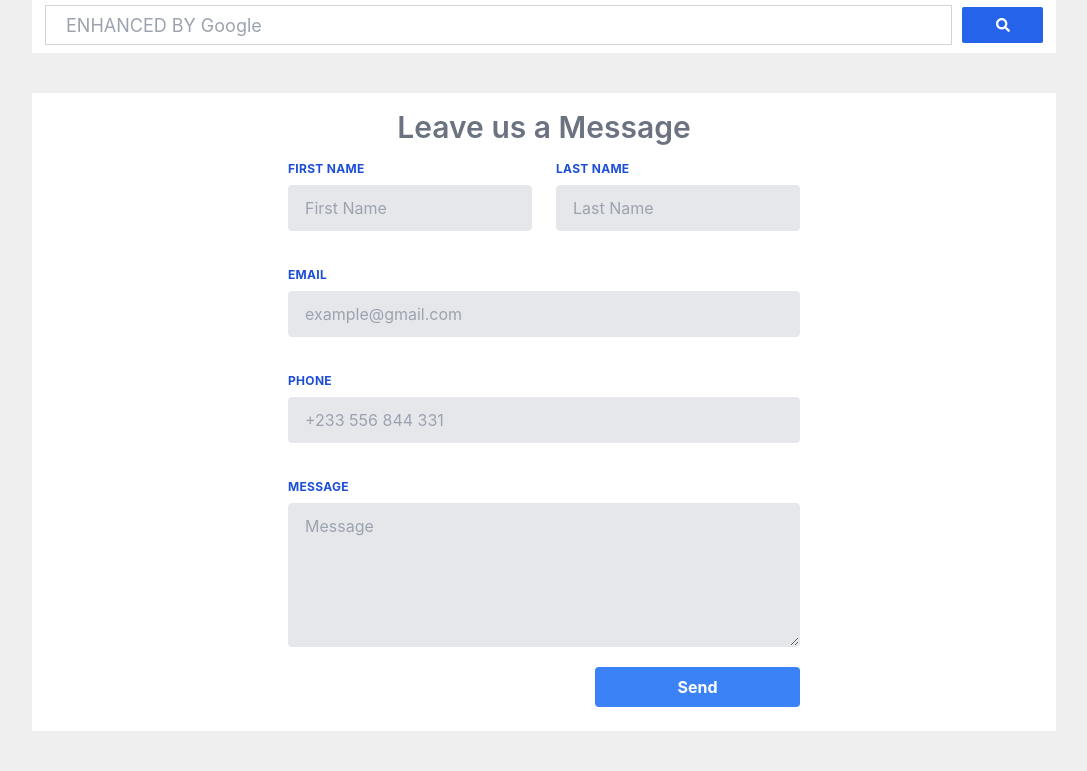
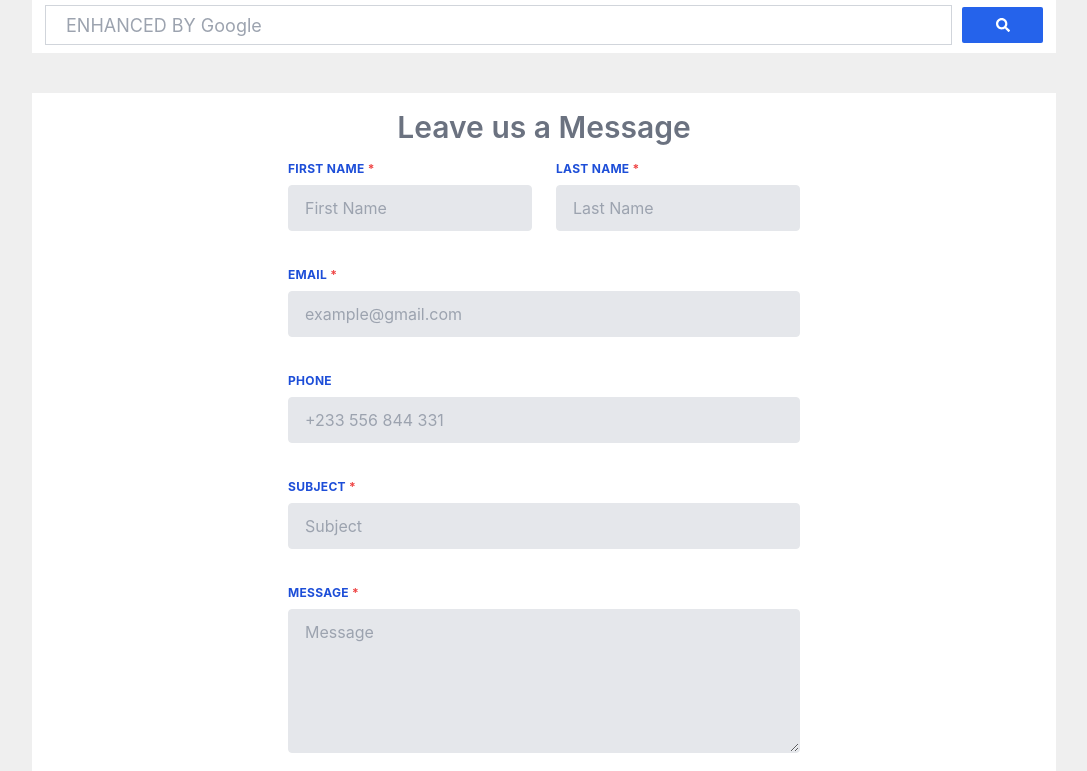
Before and after one commit to qbentil/bentility, a Next.js app: page /contact in a window 1280 px wide. Shown: the part 435-1206 px from the top of the page, without its empty margins (96-1183 px from the left). Built offline with nearby package versions, Linux system fonts and the light colour scheme; a web font is replaced by a local one.

Commit message:
COmplete Form Design

```diff
--- a/components/Form/index.tsx
+++ b/components/Form/index.tsx
@@ -1,25 +1,56 @@
-import React from "react";
+import React, { useState } from "react";
+
 import SectionTitle from "../SectionTitle";
 
 const Form = () => {
+  const [firstName, setFirstName] = useState("");
+  const [lastName, setLastName] = useState("");
+  const [email, setEmail] = useState("");
+  const [message, setMessage] = useState("");
+  const [phone, setPhone] = useState("");
+  const [subject, setSubject] = useState("");
+
+  const sendMessage = () => {
+    console.log(`   First Name: ${firstName}`);
+    console.log(`   Last Name: ${lastName}`);
+    console.log(`   Email: ${email}`);
+    console.log(`   Message: ${message}`);
+    console.log(`   Phone: ${phone}`);
+    console.log(`   Subject: ${subject}`);
+    resetForm();
+
+  };
+  const resetForm = () => {
+    setFirstName("");
+    setLastName("");
+    setEmail("");
+    setMessage("");
+    setPhone("");
+    setSubject("");
+  };
+
+
   return (
-    <div className="w-full bg-white">
+    <div className="w-full bg-white px-4 md:px-0">
       <div className="flex flex-col items-center justify-center">
         <SectionTitle title="Leave us a Message" tp="center" />
 
-        <form className="w-full max-w-lg mb-4">
+        <form className="w-full max-w-lg mb-4" id="form">
+
           <div className="flex flex-wrap -mx-3 mb-6">
             <div className="w-full md:w-1/2 px-3 mb-6 md:mb-0">
               <label
                 className="block uppercase tracking-wide text-blue-700 text-xs font-bold mb-2"
                 htmlFor="grid-first-name"
               >
-                First Name
+                First Name <span className="text-red-500">*</span>
               </label>
               <input
                 className="appearance-none block w-full bg-gray-200 text-blue-700 border border-gray-200 rounded py-3 px-4 mb-3 leading-tight focus:outline-none focus:bg-white focus:border-blue-600"
                 id="grid-first-name"
                 type="text"
+                onChange={(e) => setFirstName(e.target.value)}
+                value={firstName}
                 placeholder={"First Name"}
               />
             </div>
@@ -28,12 +59,14 @@ const Form = () => {
                 className="block uppercase tracking-wide text-blue-700 text-xs font-bold mb-2"
                 htmlFor="grid-last-name"
               >
-                Last Name
+                Last Name <span className="text-red-500">*</span>
               </label>
               <input
                 className="appearance-none block w-full bg-gray-200 text-blue-700 border border-gray-200 rounded py-3 px-4 mb-3 leading-tight focus:outline-none focus:bg-white focus:border-blue-600"
                 id="grid-last-name"
                 type="text"
+                onChange={(e) => setLastName(e.target.value)}
+                value={lastName}
                 placeholder={`Last Name`}
               />
             </div>
@@ -44,12 +77,14 @@ const Form = () => {
                 className="block uppercase tracking-wide text-blue-700 text-xs font-bold mb-2"
                 htmlFor="grid-email"
               >
-                Email
+                Email <span className="text-red-500">*</span>
               </label>
               <input
                 className="appearance-none block w-full bg-gray-200 text-blue-700 border border-gray-200 rounded py-3 px-4 mb-3 leading-tight focus:outline-none focus:bg-white focus:border-blue-600"
                 id="grid-email"
                 type="email"
+                onChange={(e) => setEmail(e.target.value)}
+                value={email}
                 placeholder={`example@gmail.com`}
               />
             </div>
@@ -66,7 +101,27 @@ const Form = () => {
                 className="appearance-none block w-full bg-gray-200 text-blue-700 border border-gray-200 rounded py-3 px-4 mb-3 leading-tight focus:outline-none focus:bg-white focus:border-blue-600"
                 id="grid-phone"
                 type="text"
+                onChange={(e) => setPhone(e.target.value)}
+                value={phone}
                 placeholder={`+233 556 844 331`}
+              />
+            </div>
+          </div>
+          <div className="flex flex-wrap -mx-3 mb-6">
+            <div className="w-full px-3">
+              <label
+                className="block uppercase tracking-wide text-blue-700 text-xs font-bold mb-2"
+                htmlFor="grid-subject"
+              >
+                Subject <span className="text-red-500">*</span>
+              </label>
+              <input
+                className="appearance-none block w-full bg-gray-200 text-blue-700 border border-gray-200 rounded py-3 px-4 mb-3 leading-tight focus:outline-none focus:bg-white focus:border-blue-600"
+                id="grid-subject"
+                type="text"
+                onChange={(e) => setSubject(e.target.value)}
+                value={subject}
+                placeholder={`Subject`}
               />
             </div>
           </div>
@@ -76,18 +131,26 @@ const Form = () => {
                 className="block uppercase tracking-wide text-blue-700 text-xs font-bold mb-2"
                 htmlFor="grid-city"
               >
-                Message
+                Message <span className="text-red-500">*</span>
               </label>
               <textarea
                 className="appearance-none block w-full h-36 bg-gray-200 text-blue-700 border border-gray-200 rounded py-3 px-4 mb-3 leading-tight focus:outline-none focus:bg-white focus:border-blue-600"
                 id="grid-city"
+                onChange={(e) => setMessage(e.target.value)}
+                value={message}
                 placeholder="Message"
               />
             </div>
           </div>
           <div className="flex flex-wrap -mx-3 mb-2">
             <div className="w-full px-3 flex items-center justify-end">
-              <button className="bg-blue-500 w-[40%] hover:bg-blue-700 text-white font-bold py-2 px-4 rounded focus:outline-none focus:shadow-outline">
+              <button className="bg-blue-500 w-[40%] hover:bg-blue-700 text-white font-bold py-2 px-4 rounded focus:outline-none focus:shadow-outline"
+              type="button"
+              onClick={(e) => {
+                e.preventDefault();
+                sendMessage();
+              }}
+              >
                 Send
               </button>
             </div>
```
